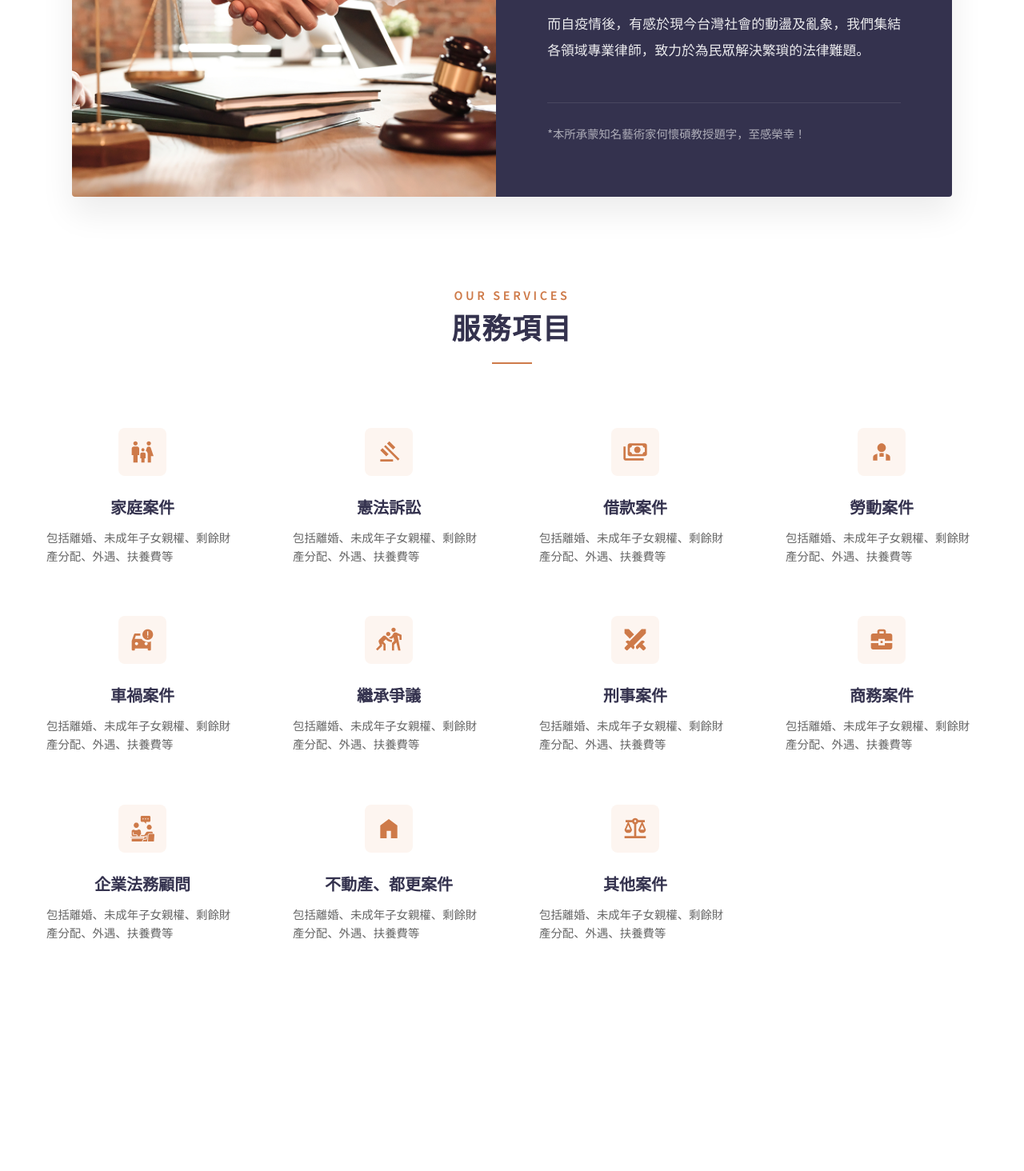
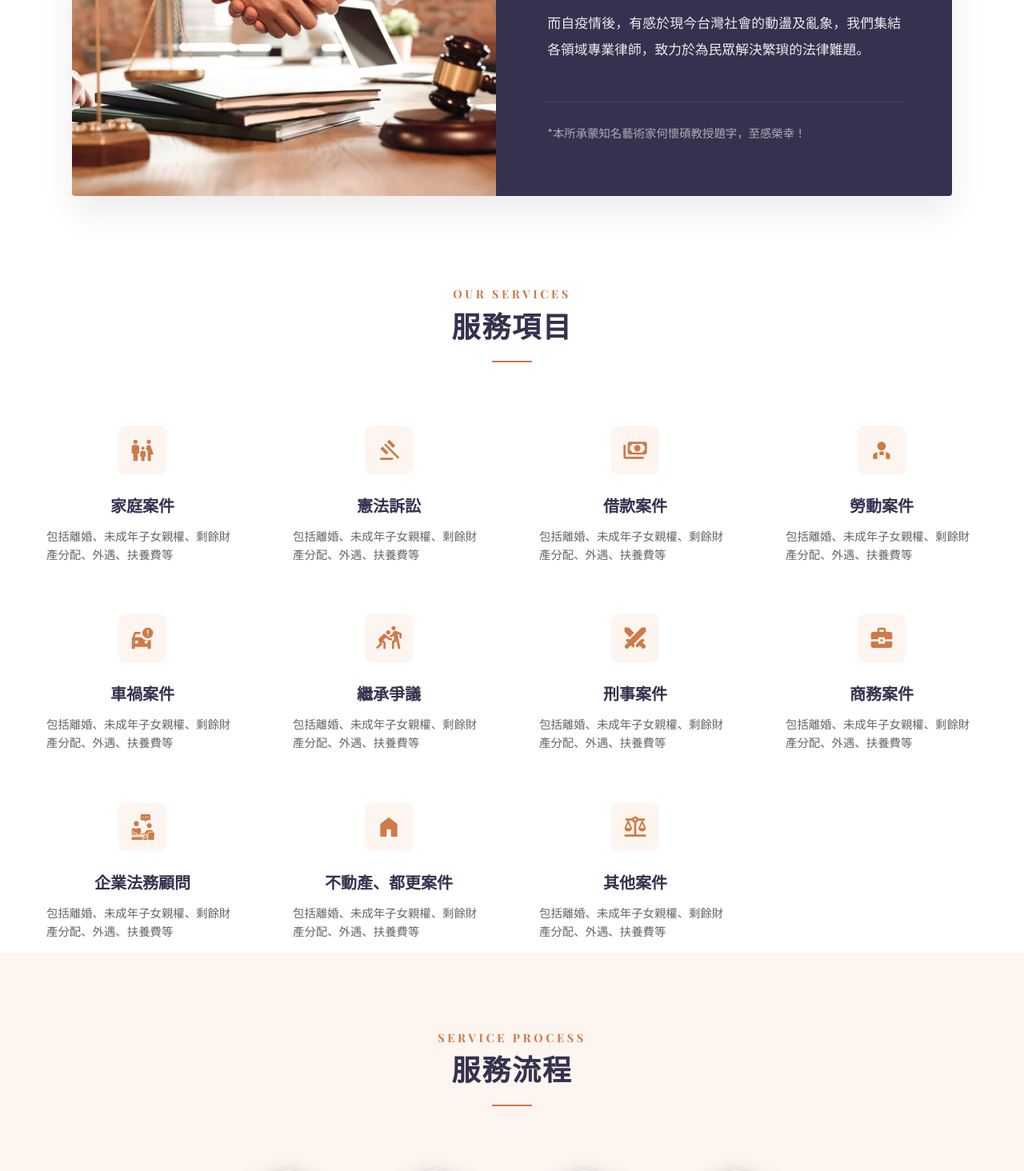
Before and after one commit to iankao/enochlaw-web, a Vue app: page / in a window 1280 px wide. Shown: the part 1330-2794 px from the top of the page at 80% size. Before the commit the page ends 2523 px from the top, so only its background shows below. Built offline with nearby package versions, Linux system fonts and the light colour scheme.

Commit message:
增加服務流程區塊

```diff
--- a/src/views/HomeView.vue
+++ b/src/views/HomeView.vue
@@ -166,13 +166,38 @@
     </div>
   </section>
 
+  <section class="process-section">
+    <div class="process-header">
+      <p class="process-label">SERVICE PROCESS</p>
+      <h2 class="process-title">服務流程</h2>
+      <div class="title-underline"></div>
+    </div>
+    <div class="process-steps">
+      <div class="process-step">
+        <div class="step-circle">01</div>
+        <p class="step-name">線上填表</p>
+      </div>
+      <div class="process-step">
+        <div class="step-circle">02</div>
+        <p class="step-name">電話預約</p>
+      </div>
+      <div class="process-step">
+        <div class="step-circle">03</div>
+        <p class="step-name">下載ZOOM</p>
+      </div>
+      <div class="process-step">
+        <div class="step-circle">04</div>
+        <p class="step-name">線上諮詢</p>
+      </div>
+    </div>
+  </section>
 </template>
 
 <script setup>
 </script>
 
 <style scoped>
-@import url('https://fonts.googleapis.com/css2?family=Noto+Sans+TC:wght@400;500;600;700&display=swap');
+@import url('https://fonts.googleapis.com/css2?family=Noto+Sans+TC:wght@400;500;600;700&family=Playfair+Display:wght@500;700&display=swap');
 
 .top-bar {
   background-color: #34324E;
@@ -340,10 +365,11 @@
 
 .hero-title {
   color: #fff;
-  font-size: 3rem;
+  font-size: 2.75rem;
   font-weight: 700;
   margin: 0 0 2rem 0;
   line-height: 1.2;
+  font-family: 'Playfair Display', serif;
 }
 
 .hero-description-wrapper {
@@ -520,6 +546,7 @@
   font-weight: 600;
   letter-spacing: 0.25em;
   margin-bottom: 0.5rem;
+  font-family: 'Playfair Display', serif;
 }
 
 .about-title {
@@ -630,6 +657,7 @@
   font-weight: 600;
   letter-spacing: 0.25em;
   margin-bottom: 0.5rem;
+  font-family: 'Playfair Display', serif;
 }
 
 .services-title {
@@ -701,12 +729,86 @@
   text-align: left;
 }
 
-/* Responsive for Services Section */
+.process-section {
+  padding: 6rem 2rem;
+  background-color: #FDF5F0;
+  font-family: 'Noto Sans TC', sans-serif;
+}
+
+.process-header {
+  text-align: center;
+  margin-bottom: 5rem;
+}
+
+.process-label {
+  color: #CE7A49;
+  font-size: 0.9rem;
+  font-weight: 600;
+  letter-spacing: 0.25em;
+  margin-bottom: 0.5rem;
+  font-family: 'Playfair Display', serif;
+}
+
+.process-title {
+  color: #34324E;
+  font-size: 2.25rem;
+  font-weight: 700;
+  margin: 0;
+  letter-spacing: 0.05em;
+  font-family: 'Playfair Display', serif;
+}
+
+.process-steps {
+  display: flex;
+  justify-content: center;
+  gap: 6rem;
+  max-width: 1200px;
+  margin: 0 auto;
+}
+
+.process-step {
+  display: flex;
+  flex-direction: column;
+  align-items: center;
+}
+
+.step-circle {
+  width: 80px;
+  height: 80px;
+  background-color: #CE7A49;
+  color: #fff;
+  border-radius: 50%;
+  display: flex;
+  align-items: center;
+  justify-content: center;
+  font-size: 1.75rem;
+  font-weight: 600;
+  font-family: 'Playfair Display', serif;
+  margin-bottom: 1.5rem;
+  border: 4px solid #fff;
+  box-shadow: 0 12px 30px rgba(78, 52, 46, 0.4), 0 4px 10px rgba(0, 0, 0, 0.2);
+  transition: all 0.4s cubic-bezier(0.175, 0.885, 0.32, 1.275);
+}
+
+.process-step:hover .step-circle {
+  transform: scale(1.1) rotate(5deg);
+  background-color: #b86a3a;
+  box-shadow: 0 15px 40px rgba(78, 52, 46, 0.5);
+}
+
+.step-name {
+  color: #34324E;
+  font-size: 1.1rem;
+  font-weight: 700;
+  letter-spacing: 0.1em;
+}
+
 @media (max-width: 1024px) {
   .services-grid {
     grid-template-columns: repeat(3, 1fr);
     gap: 3rem 1.5rem;
   }
+  .process-steps { gap: 3rem; }
 }
 
 @media (max-width: 768px) {
@@ -717,6 +819,11 @@
   .services-section {
     padding: 4rem 1rem;
   }
+  .process-steps {
+    display: grid;
+    grid-template-columns: repeat(2, 1fr);
+    gap: 3rem 1rem;
+  }
 }
 
 @media (max-width: 480px) {
```
